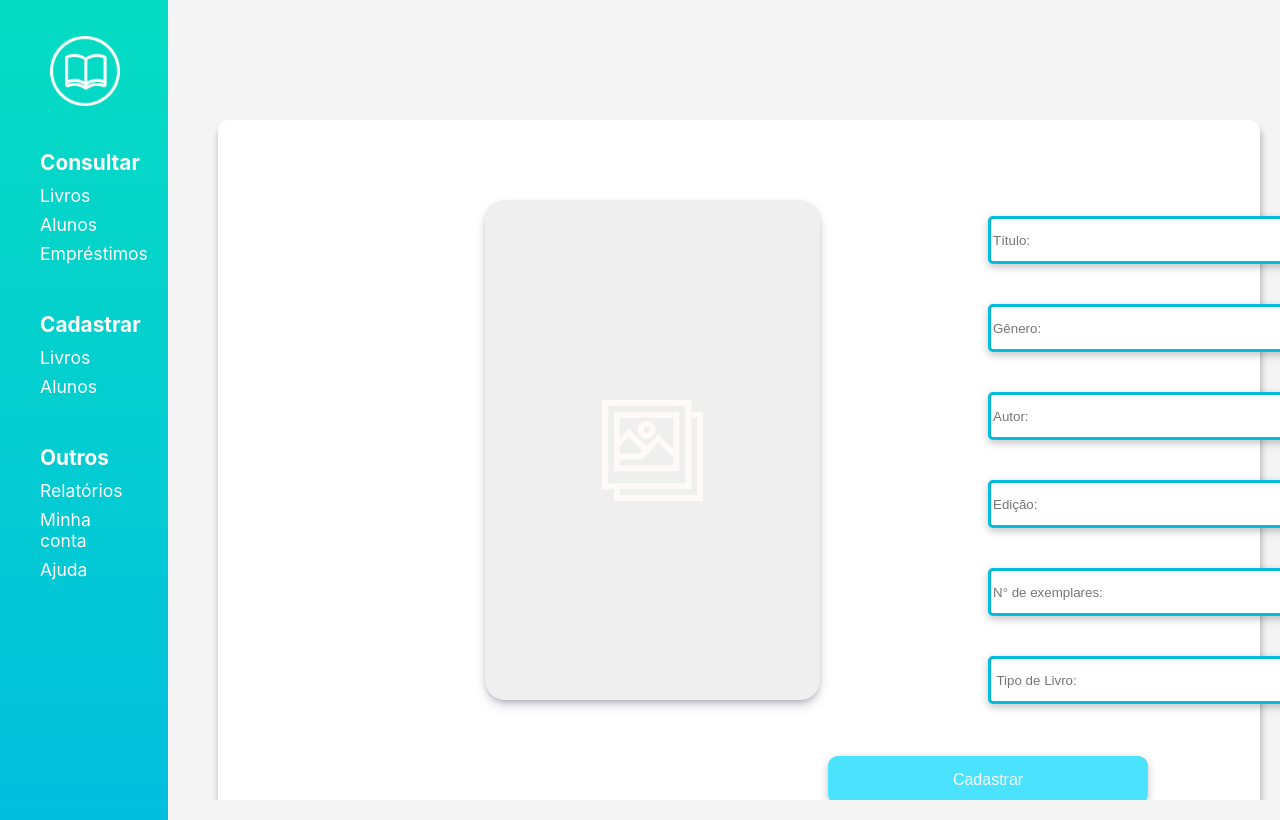
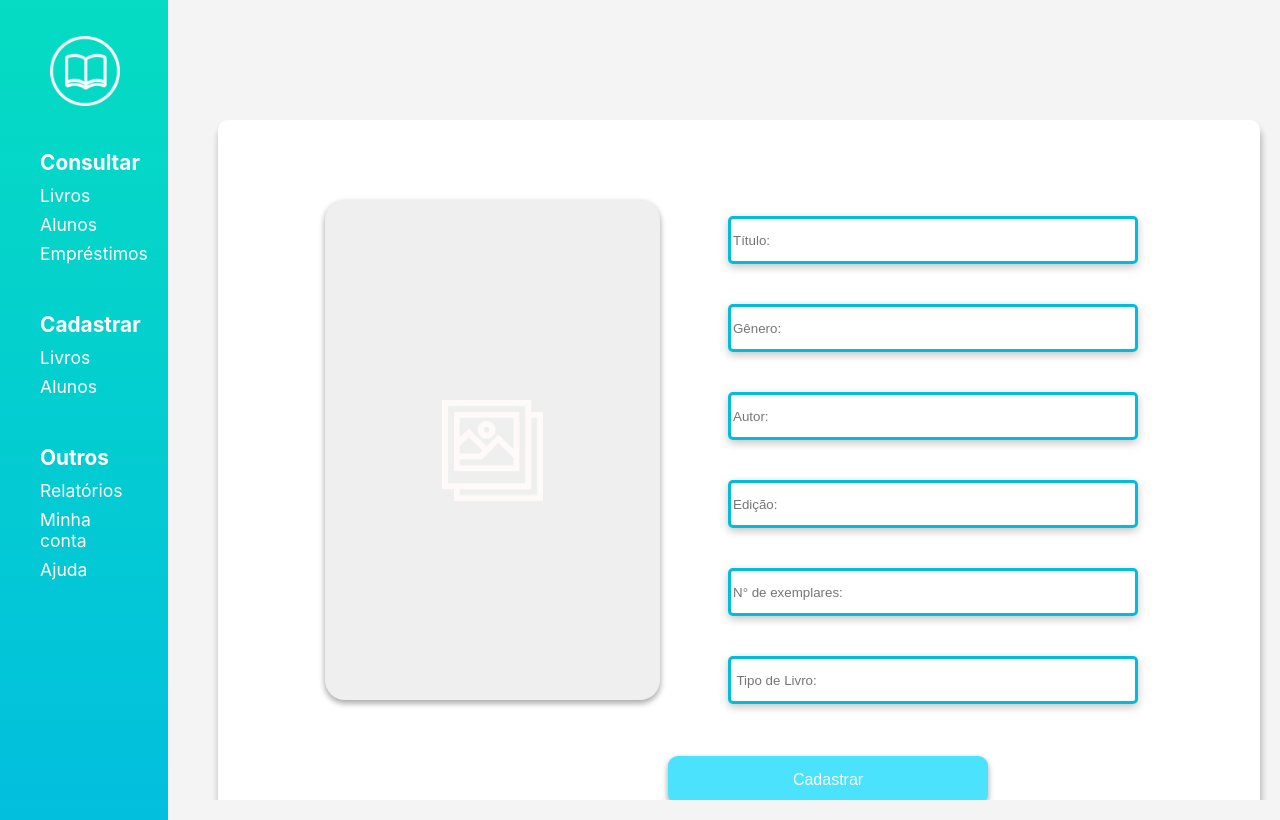
Before and after one commit to devantoneli/bibliodaurea, a React (Create React App) app in the folder bibliodaurea/: page /cadastrar/livros in a window 1280 px wide. Built offline with nearby package versions, Linux system fonts and the light colour scheme.

Commit message:
responsividade

```diff
--- a/bibliodaurea/src/pages/css/register.module.css
+++ b/bibliodaurea/src/pages/css/register.module.css
@@ -9,18 +9,12 @@
     box-shadow: 1px 7px 7px 0px rgba(0, 0, 0, 0.30);
 }
 
+/*formulario*/
 
-
-
-
-
-
-
-
-
-
-
-
+form {
+    width: 100%;
+    margin: 0 auto;
+  }
 
 
 .Formregister{
@@ -31,7 +25,7 @@
 
 .inputForm{
     display: flex;
-    width: 40em;
+    width:40em ;
     height: 3em;
     border-radius: 5px;
     border: none;
@@ -39,6 +33,7 @@
     box-shadow: rgba(0, 0, 0, 0.24) 0px 3px 8px;
 
 }
+
 
 .buttonregister{
     width: 20em;
@@ -50,9 +45,86 @@
     color: white;
     font-size: 1em;
     margin-left: -10em;
-    box-shadow: rgba(0, 0, 0, 0.24) 0px 3px 8px;
+    box-shadow: rgba(0, 0, 0, 0.16) 0px 3px 6px, rgba(0, 0, 0, 0.23) 0px 3px 6px;
     cursor: pointer;
 }
+
+.container{
+    width: 100%;
+    margin: 0 auto;
+}
+
+
+@media screen and (max-width: 1600px){
+    .inputForm{
+        width: 40em;
+        margin-left:-100px;
+    }
+    .max{
+        margin-left: -10em;
+    }
+}
+
+@media screen and (max-width: 1440px){
+    .inputForm{
+        width: 40em;
+        margin-left:-100px;
+    }
+    .max{
+        margin-left: -10em;
+    }
+
+    }
+
+
+@media screen and (max-width: 1280px){
+    .inputForm{
+        width: 30em;
+        margin-left:-100px;
+    }
+    .max{
+        margin-left: -10em;
+    }
+}
+
+
+@media screen and (max-width: 1152px){
+    .inputForm{
+        width: 20em;
+        margin-left:-100px;
+    }
+    .buttonregister{
+       margin-left: -20em;
+    }
+    .max{
+        margin-left: -10em;
+    }
+
+}
+
+@media screen and (max-width: 800px){
+    .inputForm{
+        width: 30em;
+        margin-left:-550px;
+
+    }
+    .buttonregister{
+       margin-left: -32em;
+    }
+    .max{
+        width: 50em;
+        margin-left: -7em;
+    }
+    form{
+        margin-top: 35em;
+    }
+    .FormBooks{
+        height: 1300px;
+    }
+}
+
+
+
 
 
 
@@ -79,10 +151,9 @@
     border: none;
     margin-left: 20em;
     margin-top:80px;
-    box-shadow: rgba(50, 50, 93, 0.25) 0px 6px 12px -2px, rgba(0, 0, 0, 0.3) 0px 3px 7px -3px;
+    box-shadow: rgba(0, 0, 0, 0.16) 0px 3px 6px, rgba(0, 0, 0, 0.23) 0px 3px 6px;
     border-radius: 20px;
     cursor: pointer;
-
     background-image: url('../../img/photo.png');
     background-repeat: no-repeat;
     background-position: center;
```
